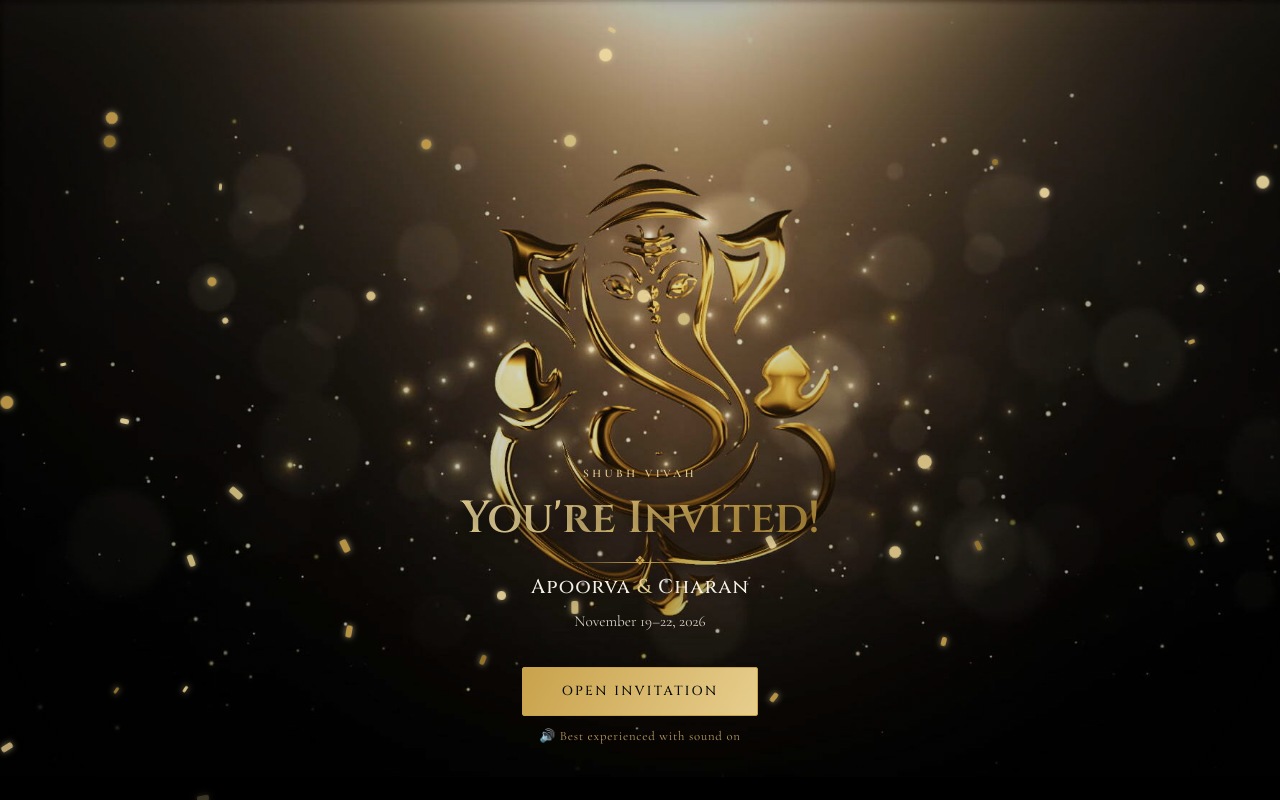
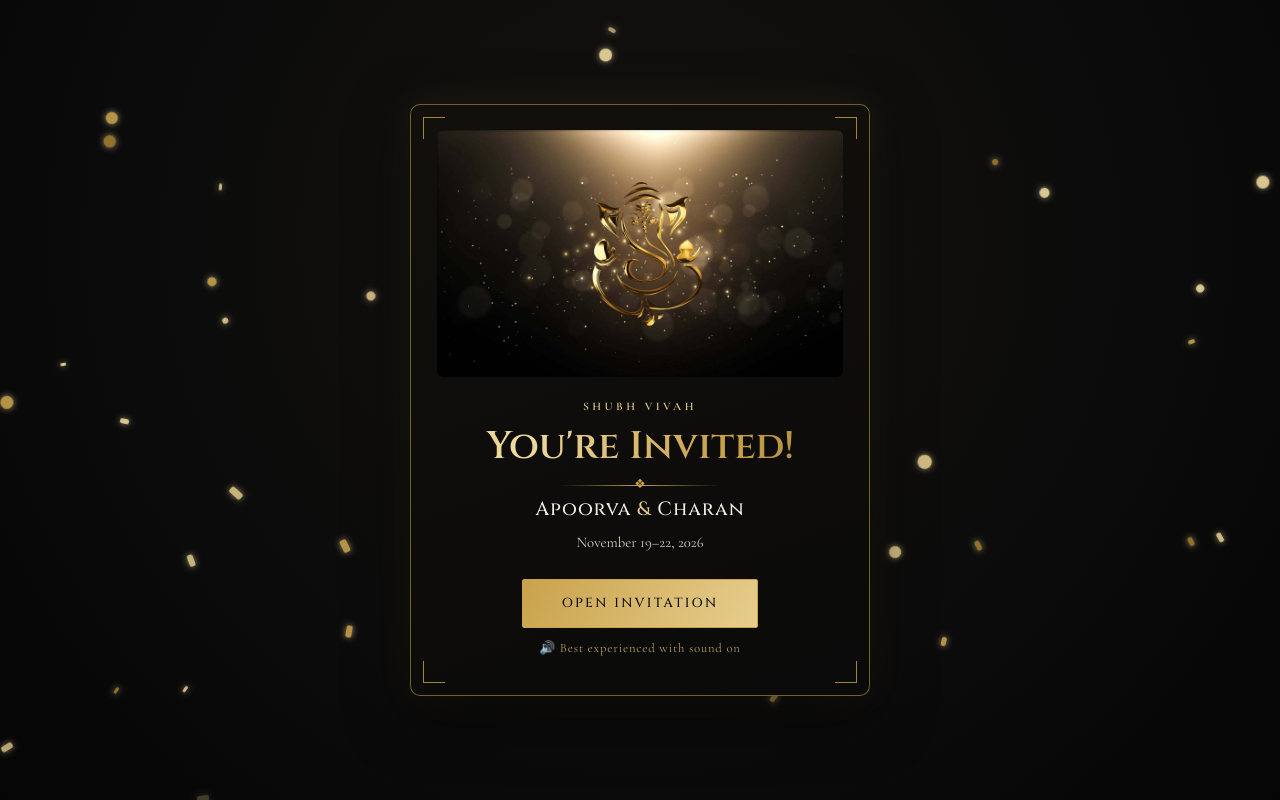
Before and after one commit to charanreddy7cr7/charan-appu-invite, a Next.js app: page / in a window 1280 px wide. Shown: the top 800 px of the page. Built offline with nearby package versions, Linux system fonts and the light colour scheme.

Commit message:
Frame entrance Ganapathi in a centered gold-bordered rectangle card for a balanced, positive look

```diff
--- a/app/components/EnvelopeIntro.tsx
+++ b/app/components/EnvelopeIntro.tsx
@@ -97,46 +97,63 @@ export default function EnvelopeIntro() {
           key="intro"
           initial={{ opacity: 1 }}
           exit={{ opacity: 0, transition: { duration: 0.7 } }}
-          className="fixed inset-0 z-[9999] flex flex-col items-center justify-start overflow-y-auto"
-          style={{
-            backgroundColor: "#000000",
-            backgroundImage: "url('/ganapathi-gold.jpg')",
-            backgroundSize: "contain",
-            backgroundPosition: "center top",
-            backgroundRepeat: "no-repeat",
-          }}
+          className="fixed inset-0 z-[9999] flex items-center justify-center overflow-y-auto py-8"
+          style={{ background: "radial-gradient(circle at 50% 30%, #151210 0%, #0B0B0B 60%, #050505 100%)" }}
         >
-          {/* Dark vignette so text stays readable over the image */}
-          <div className="absolute inset-0 pointer-events-none"
-            style={{ background: "radial-gradient(circle at 50% 40%, rgba(0,0,0,0.10) 0%, rgba(0,0,0,0.55) 100%)" }} />
-
           <Confetti count={40} />
 
+          {/* Centered rectangle card framing the Ganapathi */}
           <motion.div
-            initial={{ opacity: 0, y: 24 }}
-            animate={{ opacity: 1, y: 0 }}
-            transition={{ duration: 1, delay: 0.3 }}
-            className="relative z-10 flex flex-col items-center text-center px-8 mx-4"
-            style={{ maxWidth: 640, width: "100%", marginTop: "min(58vw, 58vh)" }}
+            initial={{ opacity: 0, scale: 0.9, y: 20 }}
+            animate={{ opacity: 1, scale: 1, y: 0 }}
+            transition={{ type: "spring", stiffness: 150, damping: 18 }}
+            className="relative z-10 flex flex-col items-center text-center mx-4"
+            style={{
+              width: "min(90vw, 460px)",
+              padding: "1.6rem 1.6rem 2.2rem",
+              borderRadius: 10,
+              background: "linear-gradient(160deg, #12100C 0%, #0A0A0A 100%)",
+              border: "1.5px solid rgba(201,162,75,0.55)",
+              boxShadow: "0 20px 60px rgba(0,0,0,0.6), 0 0 40px rgba(201,162,75,0.12)",
+            }}
           >
-            <p style={{ fontFamily: "'Cormorant Garamond', serif", fontWeight: 600, fontSize: "0.72rem", letterSpacing: "0.3em", color: "#E7CE8E", textTransform: "uppercase" }}>
+            {/* Corner flourishes */}
+            <span style={{ position: "absolute", top: 12, left: 12, width: 22, height: 22, borderTop: "1.5px solid #C9A24B", borderLeft: "1.5px solid #C9A24B", opacity: 0.8 }} />
+            <span style={{ position: "absolute", top: 12, right: 12, width: 22, height: 22, borderTop: "1.5px solid #C9A24B", borderRight: "1.5px solid #C9A24B", opacity: 0.8 }} />
+            <span style={{ position: "absolute", bottom: 12, left: 12, width: 22, height: 22, borderBottom: "1.5px solid #C9A24B", borderLeft: "1.5px solid #C9A24B", opacity: 0.8 }} />
+            <span style={{ position: "absolute", bottom: 12, right: 12, width: 22, height: 22, borderBottom: "1.5px solid #C9A24B", borderRight: "1.5px solid #C9A24B", opacity: 0.8 }} />
+
+            {/* Ganapathi image — centered inside the rectangle */}
+            <img
+              src="/ganapathi-gold.jpg"
+              alt="Lord Ganapathi"
+              style={{
+                display: "block",
+                width: "100%",
+                height: "auto",
+                borderRadius: 6,
+                objectFit: "cover",
+              }}
+            />
+
+            <p className="mt-5" style={{ fontFamily: "'Cormorant Garamond', serif", fontWeight: 600, fontSize: "0.72rem", letterSpacing: "0.3em", color: "#E7CE8E", textTransform: "uppercase" }}>
               Shubh Vivah
             </p>
 
-            <h2 className="festive-text" style={{ fontFamily: "'Cinzel', serif", fontSize: "clamp(1.8rem, 6vw, 2.8rem)", fontWeight: 600, margin: "0.6rem 0", textShadow: "0 2px 20px rgba(0,0,0,0.7)" }}>
+            <h2 className="festive-text" style={{ fontFamily: "'Cinzel', serif", fontSize: "clamp(1.7rem, 6vw, 2.4rem)", fontWeight: 600, margin: "0.5rem 0" }}>
               You&apos;re Invited!
             </h2>
 
-            <div className="squiggle my-4" />
+            <div className="squiggle my-3" />
 
-            <p style={{ fontFamily: "'Cinzel', serif", fontWeight: 500, color: "#F4EFE4", fontSize: "1.25rem", letterSpacing: "0.05em", textShadow: "0 2px 14px rgba(0,0,0,0.8)" }}>
+            <p style={{ fontFamily: "'Cinzel', serif", fontWeight: 500, color: "#F4EFE4", fontSize: "1.2rem", letterSpacing: "0.05em" }}>
               Apoorva <span style={{ color: "#E7CE8E" }}>&amp;</span> Charan
             </p>
-            <p style={{ fontFamily: "'Cormorant Garamond', serif", fontWeight: 400, color: "#D9D2C4", fontSize: "0.95rem", marginTop: "0.3rem", textShadow: "0 2px 10px rgba(0,0,0,0.8)" }}>
+            <p style={{ fontFamily: "'Cormorant Garamond', serif", fontWeight: 400, color: "#D9D2C4", fontSize: "0.92rem", marginTop: "0.3rem" }}>
               November 19–22, 2026
             </p>
 
-            <button onClick={enter} disabled={opening} className="btn-fest mt-8">
+            <button onClick={enter} disabled={opening} className="btn-fest mt-6">
               {opening ? "With blessings…" : "Open Invitation"}
             </button>
 
```
